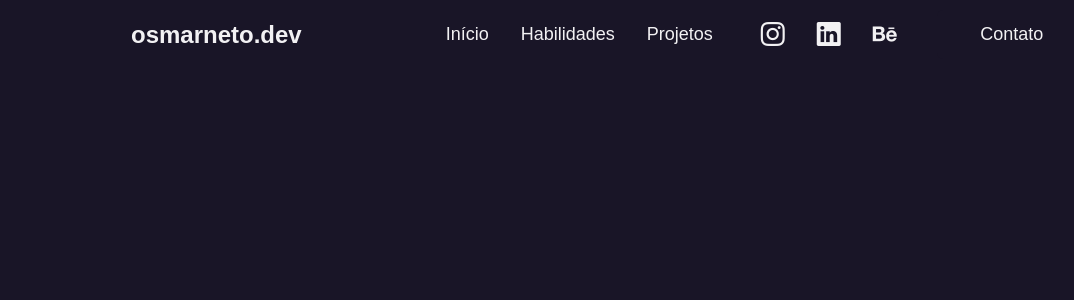
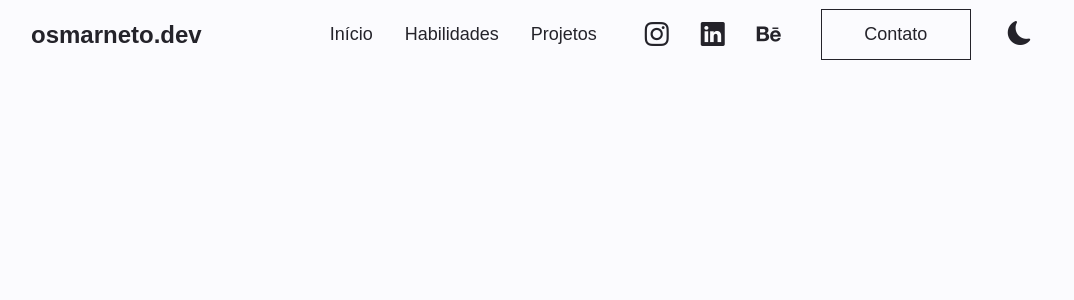
Before and after one commit to OsmarBaia/GitPages, a React (Vite) app: page / in a window 1280 px wide. Shown: the top 300 px of the page, without its empty margins (5-1079 px from the left). Built offline with nearby package versions, Linux system fonts and the light colour scheme.

Commit message:
Feature: Add Theme Modes
Add support for Light and Dark mode

```diff
--- a/src/App.jsx
+++ b/src/App.jsx
@@ -10,12 +10,12 @@ import 'bootstrap-icons/font/bootstrap-icons.css';
 import NavBar from './components/navbar';
 
 export default function App() {
-  const [count, setCount] = useState(0)
+  const [isDark, setIsDark] = useState(false);
 
   return (
-    <>
+    <div className='App' data-theme={isDark ? 'dark' : 'light'}>
       <header className='container-fluid'>
-        <NavBar></NavBar>
+        <NavBar isDark={isDark} handleChange={() => setIsDark(!isDark)} ></NavBar>
       </header>
       <main>
 
@@ -23,6 +23,6 @@ export default function App() {
       <footer>
 
       </footer>
-    </>
+    </div>
   )
 }
--- a/src/components/navbar.css
+++ b/src/components/navbar.css
@@ -44,7 +44,7 @@ a.navbar-brand {
 }
 
 a.navbar-brand.active {
-    color: var(--primary-text-color) !important;
+    color: var(--primary-text-color);
 }
 
 a.navbar-link {
@@ -53,11 +53,11 @@ a.navbar-link {
 }
 
 .navbar-nav .navbar-link.active {
-    color: var(--primary-text-color) !important;
+    color: var(--primary-text-color);
 }
 
 nav.navbar div.container {
-    max-width: 1080px;
+    max-width: 1366px;
     padding: 0 1rem;
 }
 
@@ -86,7 +86,8 @@ nav.navbar div.container {
 #basic-navbar-nav button {
     width: 150px;
     background-color: var(--background-color);
-    border: 2px 2px solid var(--primary-text-color);
+    border-color: var(--primary-text-color);
+    border-radius: 0;
     margin-top: 1rem;
     align-self: center;
 }
@@ -104,7 +105,7 @@ button.navbar-toggler {
 @media (min-width: 992px) {
     #navbar-sections {
         flex-direction: row;
-        margin-left: 7rem;
+        margin-left: 3rem;
     }
 
     #basic-navbar-nav button {
@@ -112,8 +113,18 @@ button.navbar-toggler {
     }
 }
 
+@media (min-width: 1080px) {
+    #navbar-sections {
+        margin-left: 6rem;
+    }
+}
 
-@media (min-width: 1440px) {
+
+@media (min-width: 1366px) {
+    nav.navbar div.container {
+        padding: 0 5rem;
+    }
+
     a.navbar-brand {
         font-size: xx-large;
     }
@@ -125,4 +136,8 @@ button.navbar-toggler {
     #navbar-socials a.social-media {
         font-size: xx-large;
     }
+
+    #navbar-sections {
+        margin-left: 7rem;
+    }
 }
--- a/src/components/navbar.jsx
+++ b/src/components/navbar.jsx
@@ -5,8 +5,9 @@ import Navbar from 'react-bootstrap/Navbar';
 import Container from 'react-bootstrap/Container';
 import Button from 'react-bootstrap/Button';
 
+import { Toggle } from './toggle'
 
-export default function NavBar() {
+export default function NavBar({ handleChange, isDark }) {
     const [activeLink, setActiveLink] = useState('home');
     const [scrolled, setScrolled] = useState(false);
 
@@ -27,7 +28,7 @@ export default function NavBar() {
     const onUpdateActiveLink = (value) => { setActiveLink(value); }
 
     return (
-        <Navbar className={scrolled ? "scrolled" : ""} expand="lg" variant='dark'>
+        <Navbar className={scrolled ? "scrolled" : ""} expand="lg" variant={isDark ? 'dark' : 'light'}>
             <Container>
                 <Navbar.Brand href="#" className={activeLink === '' ? 'active navbar-brand' : 'navbar-brand'} onClick={() => onUpdateActiveLink('')}>osmarneto.dev</Navbar.Brand>
                 <Navbar.Toggle aria-controls="basic-navbar-nav" />
@@ -60,6 +61,9 @@ export default function NavBar() {
                                 Contato
                             </Nav.Link>
                         </Button>
+
+                        <Toggle isChecked={isDark} handleChange={handleChange}
+                        ></Toggle>
                     </Nav>
                 </Navbar.Collapse>
             </Container>
--- /dev/null
+++ b/src/components/toggle.css
@@ -0,0 +1,26 @@
+.toggle-container {
+    position: relative;
+    padding: 1rem 1.5rem 1rem 1rem;
+}
+
+.toggle {
+    visibility: hidden;
+}
+
+.toggle+label {
+    font-size: 1.5rem;
+    cursor: pointer;
+    color: var(--primary-text-color);
+}
+
+@media screen and (min-width:991px) {
+    .toggle-container {
+        padding: .5rem 1.5rem;
+    }
+}
+
+@media screen and (min-width:1366px) {
+    .toggle-container {
+        padding: 1rem 1.5rem;
+    }
+}
--- /dev/null
+++ b/src/components/toggle.jsx
@@ -0,0 +1,16 @@
+import "./toggle.css";
+
+export const Toggle = ({ handleChange, isChecked }) => {
+    return (
+        <div className="toggle-container">
+            <input
+                type="checkbox"
+                id="check"
+                className="toggle"
+                onChange={handleChange}
+                checked={isChecked}
+            />
+            <label htmlFor="check">{isChecked ? <i class="bi bi-sun-fill"></i> : <i class="bi bi-moon-fill"></i>}</label>
+        </div>
+    );
+};
--- a/src/index.css
+++ b/src/index.css
@@ -26,18 +26,29 @@
 :root {
   --background-color: #191527;
   --foreground-color: #6E57E0;
-
   --primary-text-color: #F2F1F3;
   --secundary-text-color: #BDBAC4;
-  --tertiary-text-color: #6953D6;
 
-  --toogle-bg: cornflowerblue;
-  --toogle-bfg: darkslateblue;
+  --toggle-bg: cornflowerblue;
+  --toggle-fg: darkslateblue;
 
   --sucess-color: green;
   --danger-color: red;
 }
 
+[data-theme="light"] {
+  --background-color: #FBFBFE;
+  --foreground-color: #6E57E0;
+
+  --primary-text-color: #24232A;
+  --secundary-text-color: #6D6A7C;
+
+  --toogle-bg: f0eb9d;
+  --toogle-bfg: ffd000;
+
+  --sucess-color: green;
+  --danger-color: red;
+}
 
 html {
   scroll-behavior: smooth;
@@ -48,9 +59,7 @@ body {
   font-weight: 400;
   overflow-x: hidden;
   position: relative;
-  background-color: var(--background-color) !important;
-  color: var(--primary-text-color) !important;
-  font-family: "Ubuntu Sans", sans-serif !important;
+  font-family: "Ubuntu Sans", sans-serif;
 }
 
 h1,
```
